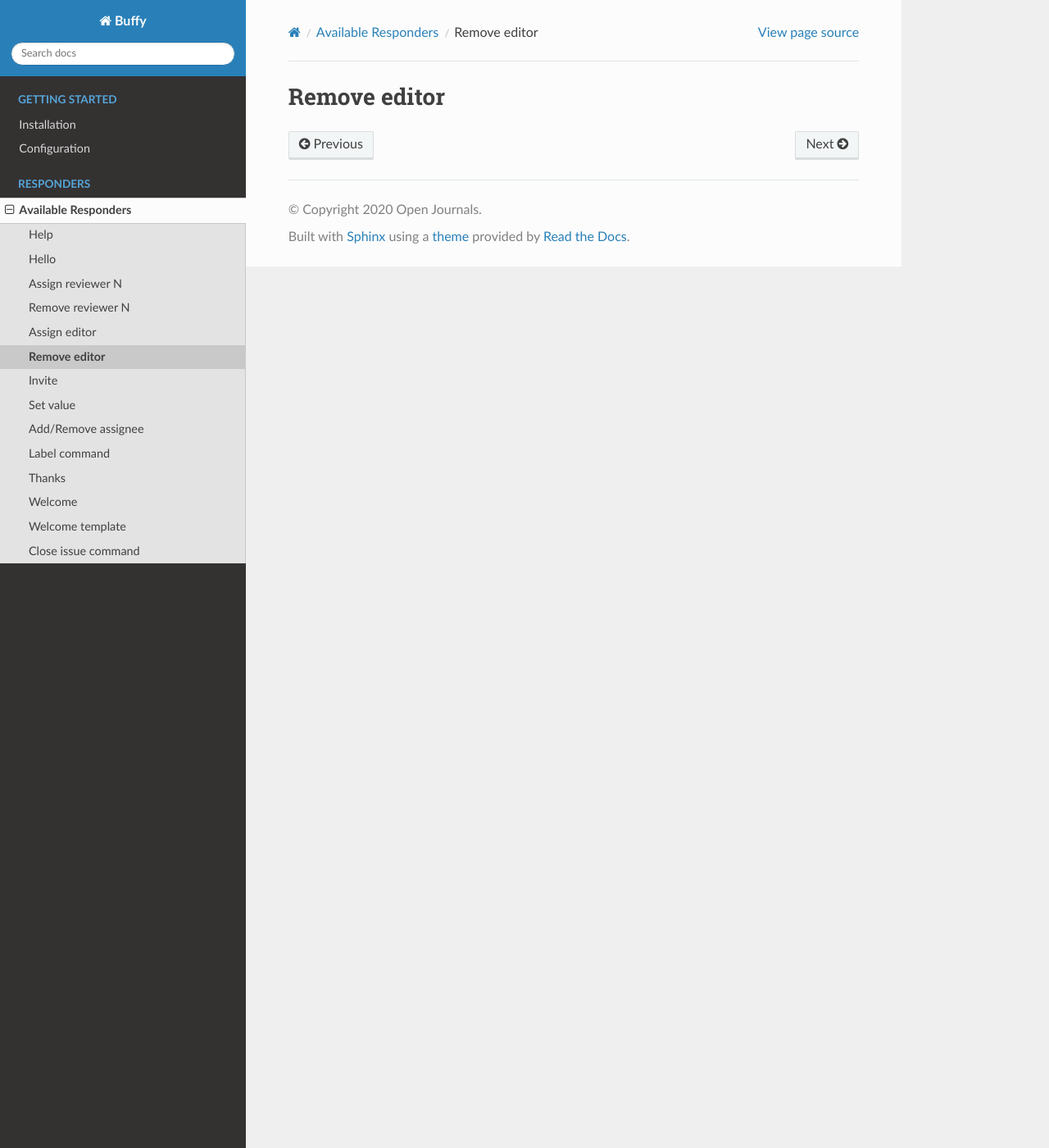
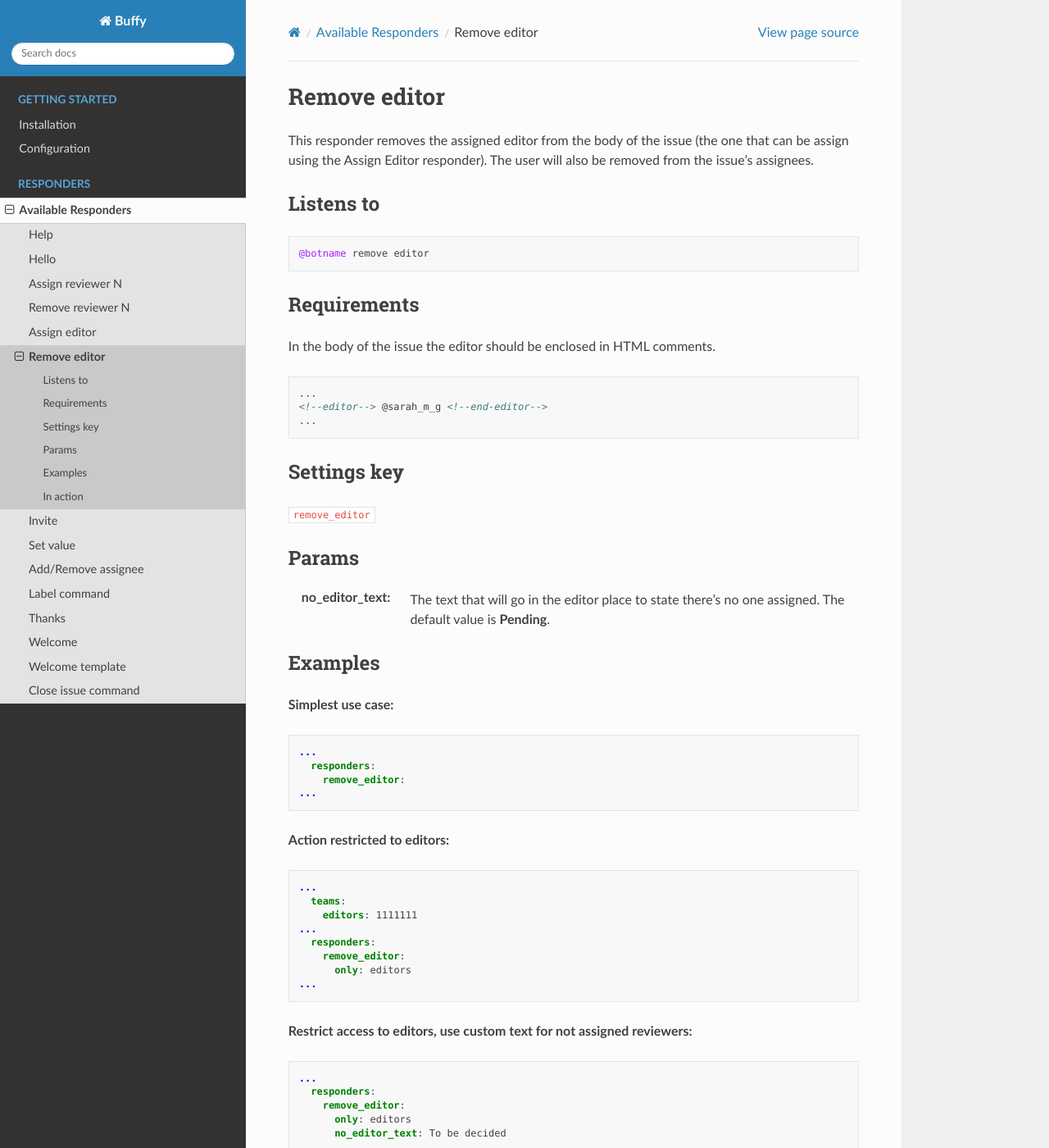
Before and after one commit to openjournals/buffy, a Sphinx documentation site: the page built from docs/responders/remove_editor.md, in a window 1280 px wide and 1400 px high. Shown: the whole window at 82% size. Built offline with Sphinx 7.4.7 and the Read the Docs theme 2.0.0, drawn with Linux system fonts in a browser that asks for light colours; some of the changed text lies outside the part shown.

Commit message:
add documentation for the RemoveEditor responder

````diff
--- a/docs/responders/remove_editor.md
+++ b/docs/responders/remove_editor.md
@@ -1,2 +1,76 @@
 Remove editor
 =============
+
+This responder removes the assigned editor from the body of the issue (the one that can be assign using the Assign Editor responder). The user will also be removed from the issue's assignees.
+
+## Listens to
+
+```
+@botname remove editor
+```
+
+
+## Requirements
+
+In the body of the issue the editor should be enclosed in HTML comments.
+
+```html
+...
+<!--editor--> @sarah_m_g <!--end-editor-->
+...
+```
+
+## Settings key
+
+`remove_editor`
+
+## Params
+```eval_rst
+:no_editor_text: The text that will go in the editor place to state there's no one assigned. The default value is **Pending**.
+```
+
+## Examples
+
+**Simplest use case:**
+```yaml
+...
+  responders:
+    remove_editor:
+...
+```
+
+**Action restricted to editors:**
+```yaml
+...
+  teams:
+    editors: 1111111
+...
+  responders:
+    remove_editor:
+      only: editors
+...
+```
+
+**Restrict access to editors, use custom text for not assigned reviewers:**
+```yaml
+...
+  responders:
+    remove_editor:
+      only: editors
+      no_editor_text: To be decided
+...
+```
+
+## In action
+
+* **`Initial state:`**
+
+![](../images/responders/remove_editor_1.png "Remove editor responder in action: Before")
+
+* **`Invocation:`**
+
+![](../images/responders/remove_editor_2.png "Remove editor responder in action: Invocation")
+
+* **`Final state:`**
+
+![](../images/responders/remove_editor_3.png "Remove editor responder in action: After")
````
Also changed, not shown: docs/responders/remove_reviewer_n.md (+0 -1 lines), docs/images/responders/remove_editor_1.png (added), docs/images/responders/remove_editor_2.png (added), docs/images/responders/remove_editor_3.png (added).
